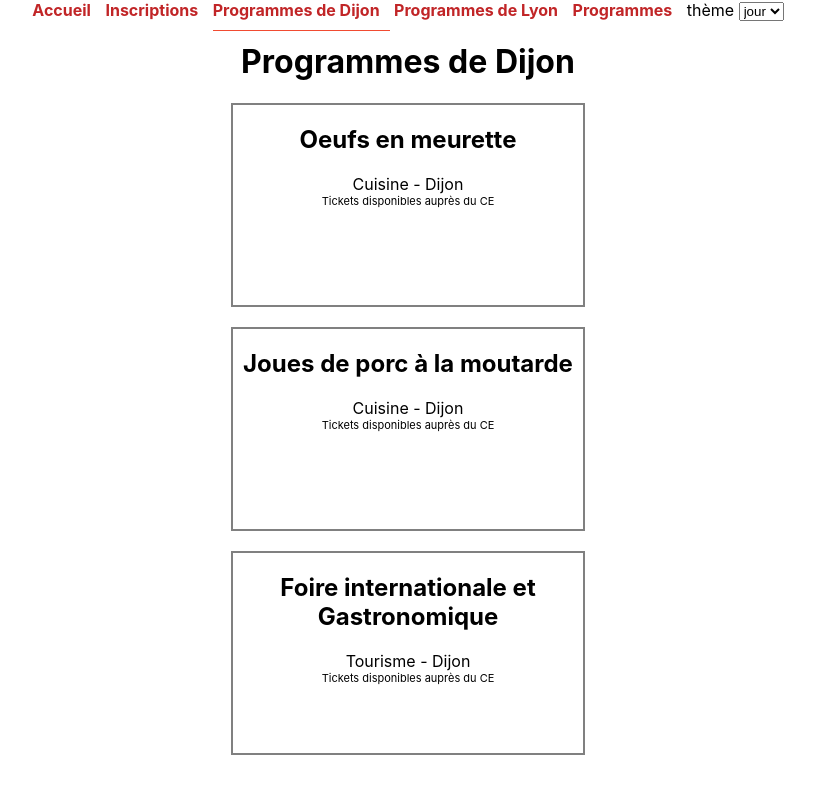
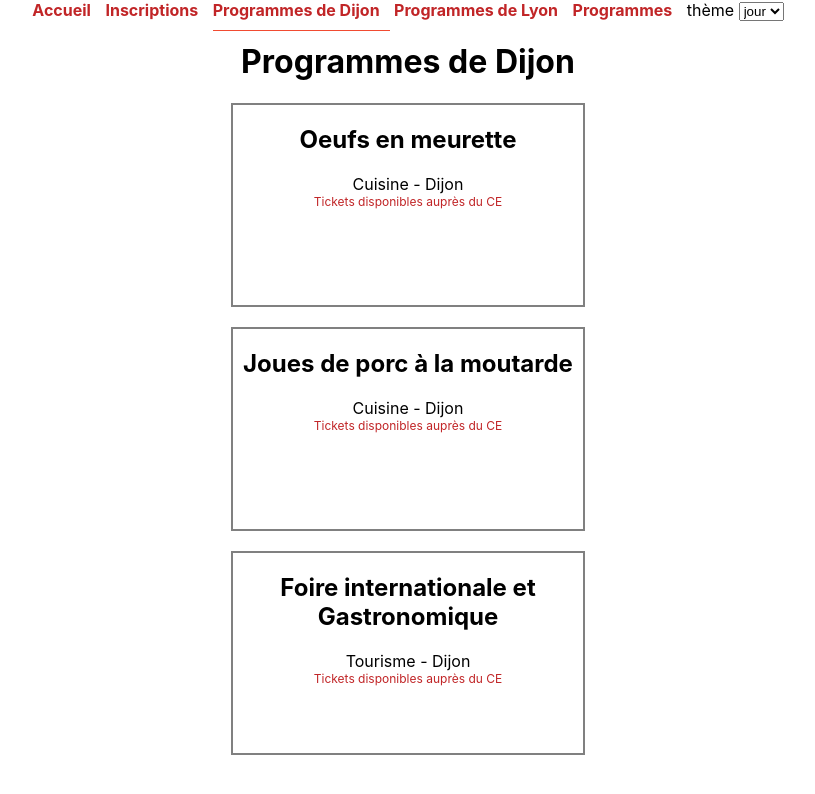
Before and after one commit to codeconcept/theme-picker, a React (Create React App) app: page /schedule/Dijon in a window 1280 px wide. Shown: the top 794 px of the page, without its empty margins (232-1047 px from the left). Built offline with nearby package versions, Linux system fonts and the light colour scheme.

Commit message:
Consuming several properties of the object passed as context

```diff
--- a/src/ScheduleDetails.js
+++ b/src/ScheduleDetails.js
@@ -4,15 +4,24 @@ import MessageContext from "./MessageContext";
 const ScheduleDetails = ({ activity }) => {
   const { category, title, town } = activity;
   return (
+    <MessageContext.Consumer>
+      {value => (
         <div className="activity">
           <h2>{title}</h2>
           <div>
             {category} - {town}
           </div>
-      <MessageContext.Consumer>
-        {value => <div style={{ fontSize: 11 }}>{value.message}</div>}
+          <div
+            style={{
+              fontSize: 12,
+              color: value.theme === "day" ? "#c12527" : "#e0cbc4"
+            }}
+          >
+            {value.message}
+          </div>
+        </div>
+      )}
     </MessageContext.Consumer>
-    </div>
   );
 };
 
```
Lines whose indentation alone changed are shown as unchanged.
